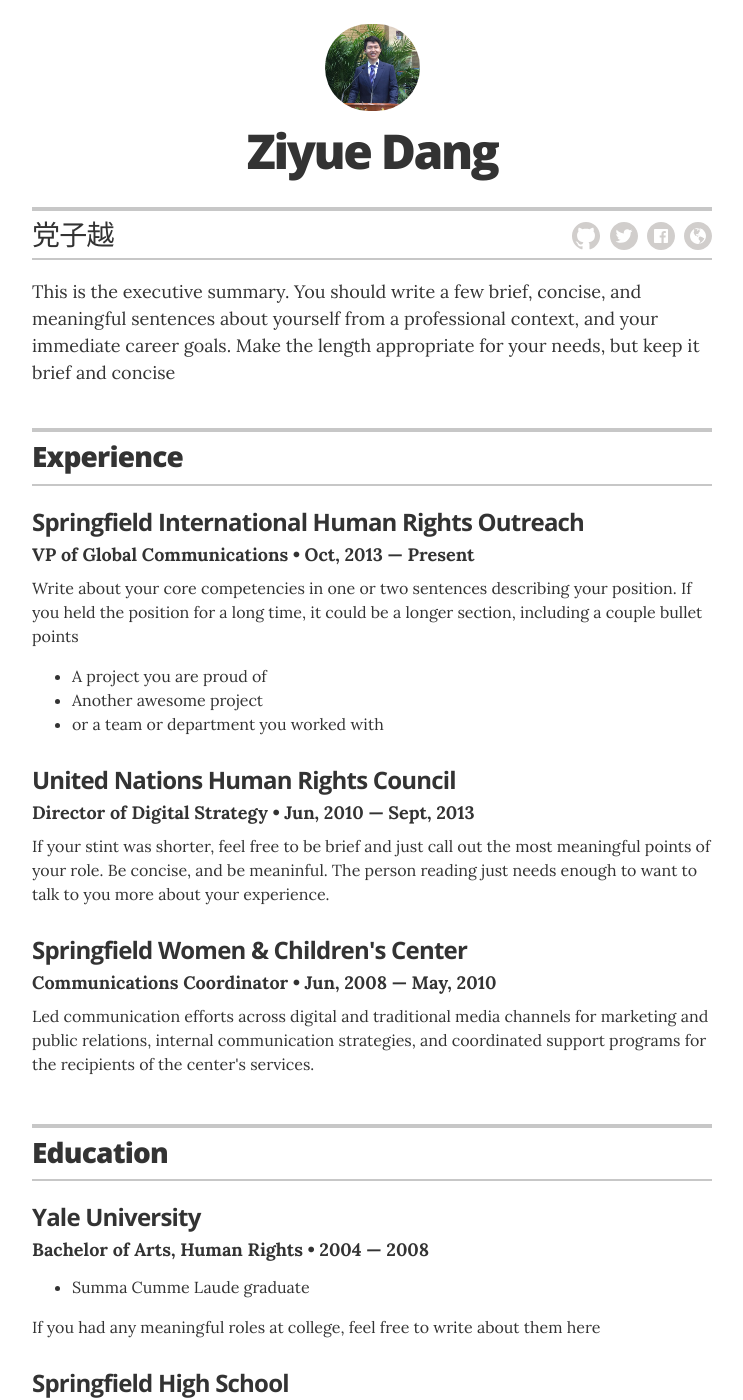
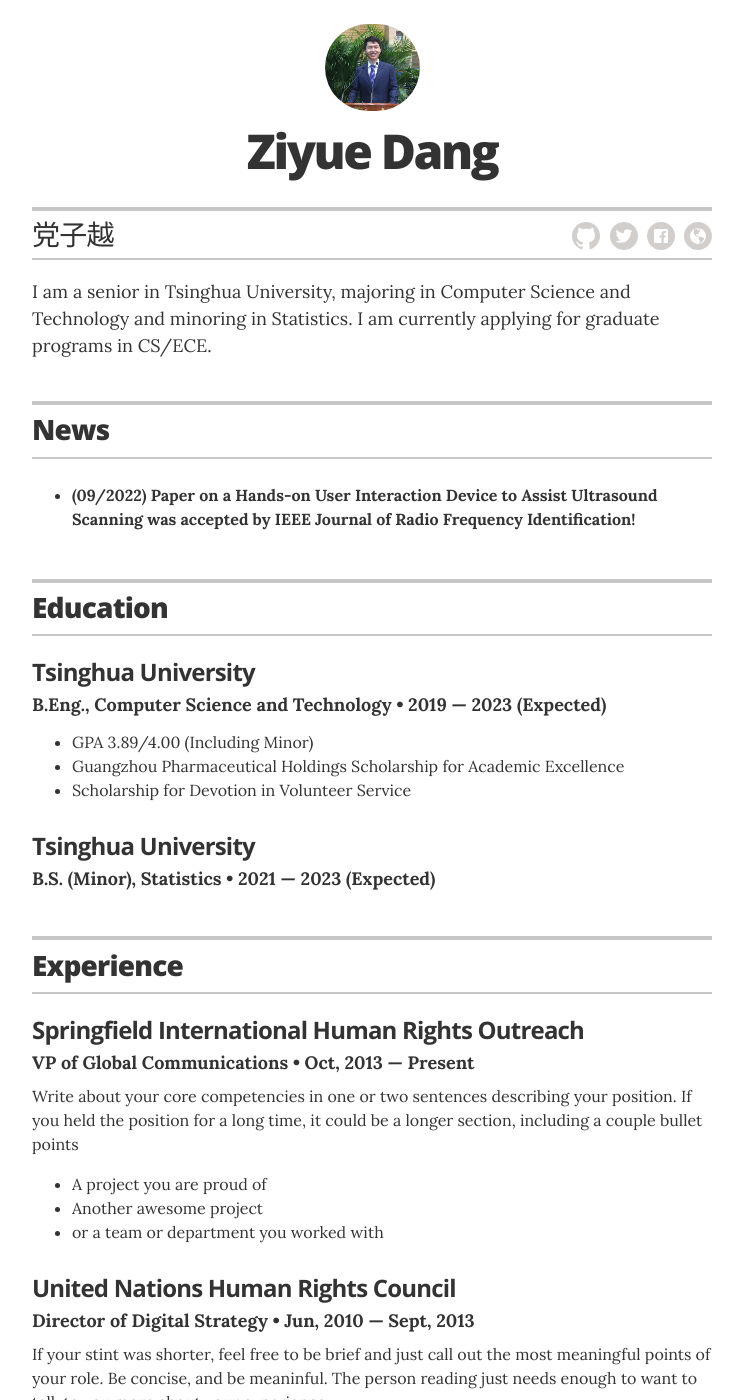
Before and after one commit to Syldavian/Syldavian.github.io, a Jekyll site: the page built from index.html, in a window 1280 px wide and 1400 px high. Shown: the whole window, without its empty margins (268-1011 px from the left). Built offline with Jekyll 4.4.1, drawn with Linux system fonts in a browser that asks for light colours; some of the changed text lies outside the part shown.

Commit message:
Update news, education and publications

```diff
--- a/_config.yml
+++ b/_config.yml
@@ -23,7 +23,7 @@
 resume_header_contact_info:     "Tsinghua University, Beijing, China • +86 138-1151-3090 • dzy19@mails.tsinghua.edu.cn"
 display_header_contact_info:    "false"
 
-resume_header_intro: "<p>This is the executive summary. You should write a few brief, concise, and meaningful sentences about yourself from a professional context, and your immediate career goals. Make the length appropriate for your needs, but keep it brief and concise</p>"
+resume_header_intro: "<p>I am a senior in Tsinghua University, majoring in Computer Science and Technology and minoring in Statistics. I am currently applying for graduate programs in CS/ECE.</p>"
 
 # use "yes" to display the email contact button,
 # "no" to display an "I'm not looking for work" message,
@@ -33,13 +33,13 @@
 
 # Decide which sections to use
 # comment out to hide
+resume_section_links:           true
+resume_section_education:       true
 resume_section_experience:      true
-resume_section_education:       true
+resume_section_recognition:     true
 resume_section_projects:        true
 resume_section_skills:          true
-resume_section_recognition:     true
-resume_section_links:           true
-resume_section_associations:    true
+resume_section_associations:    false
 # resume_section_interests:       true
 
 # Resume social links
--- a/_data/education.yml
+++ b/_data/education.yml
@@ -1,13 +1,15 @@
 # Degree
-- degree: Bachelor of Arts, Human Rights
-  uni: Yale University
-  year: 2004 &mdash; 2008
+- degree: B.Eng., Computer Science and Technology
+  uni: Tsinghua University
+  year: 2019 &mdash; 2023 (Expected)
   awards:
-    - award: Summa Cumme Laude graduate
-  summary: If you had any meaningful roles at college, feel free to write about them here
+    - award: GPA 3.89/4.00 (Including Minor)
+    - award: Guangzhou Pharmaceutical Holdings Scholarship for Academic Excellence
+    - award: Scholarship for Devotion in Volunteer Service
+  summary:
 
-- degree: High School Diploma
-  uni: Springfield High School
-  year: 2004
-  award: Most likely to succeed
-  summary: You can choose to have either a single or multiple awards
+- degree: B.S. (Minor), Statistics
+  uni: Tsinghua University
+  year: 2021 &mdash; 2023 (Expected)
+  award:
+  summary:
--- a/_data/links.yml
+++ b/_data/links.yml
@@ -1,5 +1,3 @@
 # links
 - url: "#"
-  description: Springfield Jazz Enthusiasts
-- url: "#"
-  description: Springfield Young Professionals
+  description: (09/2022) Paper on a Hands-on User Interaction Device to Assist Ultrasound Scanning was accepted by IEEE Journal of Radio Frequency Identification!
--- a/_data/recognitions.yml
+++ b/_data/recognitions.yml
@@ -1,10 +1,2 @@
 # Recognitions
-- award: Outstanding Achievement
-  organization: Springfield Young Professionals
-  year: 2010, 2014
-  summary: Awarded the Outstanding Achievement award for contributions made to the community and professional accomplishments.
-
-- award: Most Likely To Succeed
-  organization: Springfield High School
-  year: 2004
-  summary: Voted Most Likely To Succeed by a panel of my high school peers.
+- summary: <b>Z. Dang</b>, Q. Yang, Z. Deng, J. Han, Y. He and S. Wang, "Digital Twin-based Skill Training with a Hands-on User Interaction Device to Assist in Manual and Robotic Ultrasound Scanning," in <i>IEEE Journal of Radio Frequency Identification</i>, 2022.
--- a/_layouts/resume.html
+++ b/_layouts/resume.html
@@ -48,24 +48,25 @@
 
       </header>
 
-      {% if site.resume_section_experience %}
-      <!-- begin Experience -->
+
+      {% if site.resume_section_links %}
+      <!-- begin News -->
       <section class="content-section">
 
         <header class="section-header">
-          <h2>Experience</h2>
+          <h2>News</h2>
         </header>
 
-        {% for job in site.data.experience %}
-        <div class="resume-item" itemscope itemprop="worksFor" itemtype="http://schema.org/Organization">
-          <h3 class="resume-item-title" itemprop="name">{{ job.company }}</h3>
-          <h4 class="resume-item-details" itemprop="description">{{ job.position }} &bull; {{ job.duration }}</h4>
-          <p class="resume-item-copy">{{ job.summary }}</p>
-        </div><!-- end of resume-item -->
-        {% endfor %}
+        <div class="resume-item">
+          <ul class="resume-item-list">
+            {% for link in site.data.links %}
+            <li><b>{{ link.description }}</b></li>
+            {% endfor %}
+          </ul>
+        </div>
 
       </section>
-      <!-- end Experience -->
+      <!-- end News -->
       {% endif %}
 
 
@@ -88,12 +89,51 @@
               {% endfor %}
             </ul>
 
-
           <p class="resume-item-copy">{{ education.summary }}</p>
         </div>
         {% endfor %}
       </section>
       <!-- end Education -->
+      {% endif %}
+
+
+      {% if site.resume_section_experience %}
+      <!-- begin Experience -->
+      <section class="content-section">
+
+        <header class="section-header">
+          <h2>Experience</h2>
+        </header>
+
+        {% for job in site.data.experience %}
+        <div class="resume-item" itemscope itemprop="worksFor" itemtype="http://schema.org/Organization">
+          <h3 class="resume-item-title" itemprop="name">{{ job.company }}</h3>
+          <h4 class="resume-item-details" itemprop="description">{{ job.position }} &bull; {{ job.duration }}</h4>
+          <p class="resume-item-copy">{{ job.summary }}</p>
+        </div><!-- end of resume-item -->
+        {% endfor %}
+
+      </section>
+      <!-- end Experience -->
+      {% endif %}
+
+
+      {% if site.resume_section_recognition %}
+      <!-- begin Recognition -->
+      <section class="content-section">
+
+        <header class="section-header">
+          <h2>Publications</h2>
+        </header>
+
+        {% for recognition in site.data.recognitions %}
+        <div class="resume-item">
+          <p class="resume-item-copy">{{ recognition.summary }}</p>
+        </div>
+        {% endfor %}
+
+      </section>
+      <!-- end Recognition -->
       {% endif %}
 
 
@@ -135,25 +175,6 @@
       <!-- end Skills -->
       {% endif %}
 
-      {% if site.resume_section_recognition %}
-      <!-- begin Recognition -->
-      <section class="content-section">
-
-        <header class="section-header">
-          <h2>Recognition</h2>
-        </header>
-
-        {% for recognition in site.data.recognitions %}
-        <div class="resume-item">
-          <h3 class="resume-item-title" itemprop="award">{{ recognition.award }}</h3>
-          <h4 class="resume-item-details">{{ recognition.organization }} &bull; {{ recognition.year }}</h4>
-          <p class="resume-item-copy">{{ recognition.summary }}</p>
-        </div>
-        {% endfor %}
-
-      </section>
-      <!-- end Recognition -->
-      {% endif %}
 
       {% if site.resume_section_associations %}
       <!-- begin Associations -->
@@ -195,25 +216,6 @@
       <!-- end Interests -->
       {% endif %}
 
-      {% if site.resume_section_links %}
-      <!-- begin Links -->
-      <section class="content-section">
-
-        <header class="section-header">
-          <h2>Additional Links</h2>
-        </header>
-
-        <div class="resume-item">
-          <ul class="resume-item-list">
-            {% for link in site.data.links %}
-            <li><a href={{ link.url }} itemprop="url">{{ link.description }}</a></li>
-            {% endfor %}
-          </ul>
-        </div>
-
-      </section>
-      <!-- end Links -->
-      {% endif %}
 
       {% if site.resume_print_social_links %}
       <!-- begin Print Social Links -->
@@ -231,11 +233,6 @@
       <!-- end Print Social Links -->
       {% endif %}
 
-      <footer class="page-footer">
-        <p class="footer-line">Made by <a href="http://twitter.com/jglovier">@jglovier</a>. Fork me on <a href="https://github.com/jglovier/resume-template">GitHub</a>.</p>
-        <p class="footer-line">If this is your live resume, you can modify or remove this part. ;-)</p>
-      </footer>
-
     </div>
 
   </body>
```
